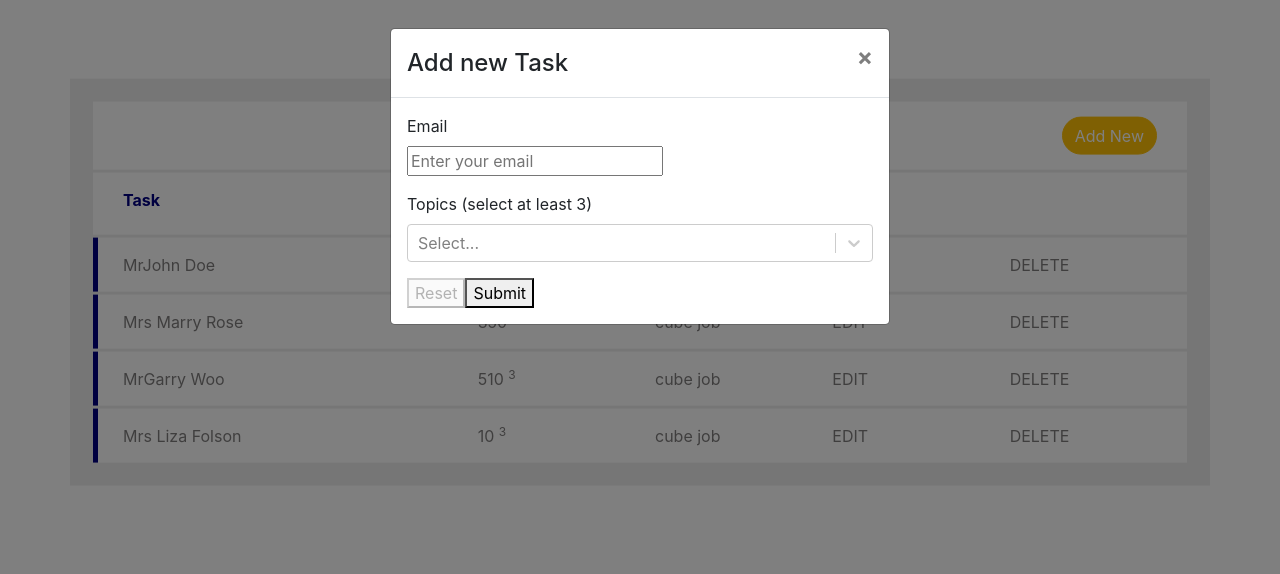
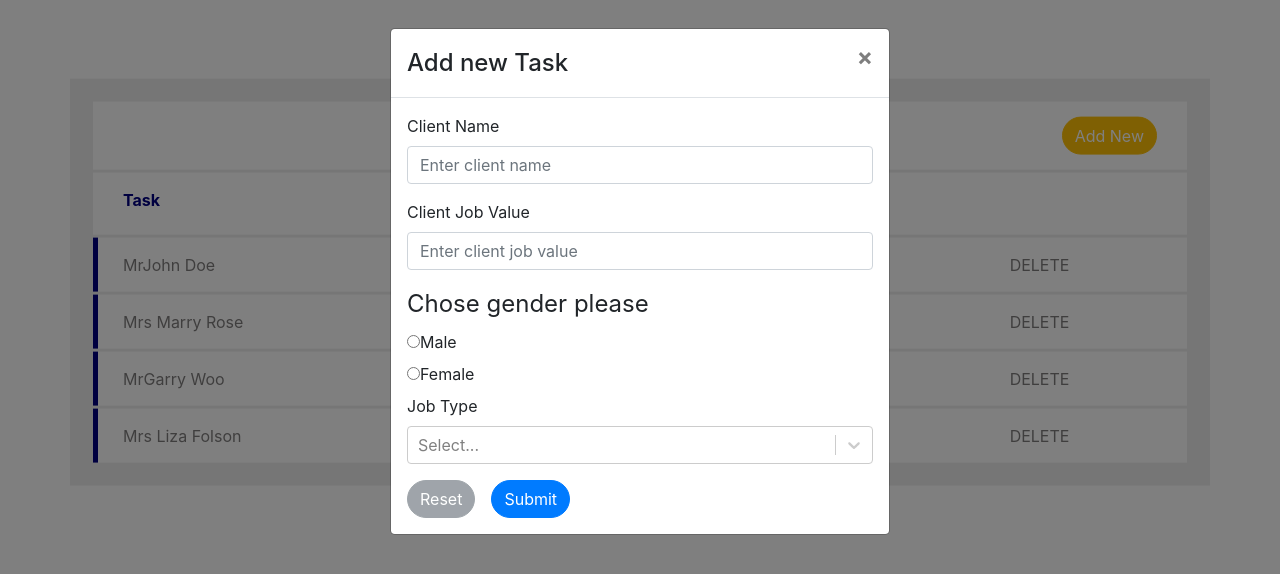
Before and after one commit to filkovskyi/task-manager, a React (Create React App) app: page / in a window 1280 px wide. Both pictures are taken after a click on the button "Add New". Shown: the top 574 px of the page. Built offline with nearby package versions, Linux system fonts and the light colour scheme.

Commit message:
feature/redux -  add form - add validation

```diff
--- a/src/components/Task.js
+++ b/src/components/Task.js
@@ -5,14 +5,14 @@
     id,
     clientName,
     gender,
-    value,
+    clientValue,
     type
   } = task;
 
   return (
     <div className="task row">
       <div className="task-item col-md-4"> {gender === 'male' ? 'Mr':'Mrs '}{clientName} </div>
-      <div className="task-item col-md-2"> {value} <sup>3</sup></div>
+      <div className="task-item col-md-2"> {clientValue} <sup>3</sup></div>
       <div className="task-item col-md-2"> {type} </div>
       <div className="task-item col-md-2" onClick={() => editHandler(id)}> EDIT </div>
       <div className="task-item col-md-2" onClick={() => deleteHandler(id)}> DELETE </div>
--- a/src/components/TaskForm.js
+++ b/src/components/TaskForm.js
@@ -1,84 +1,215 @@
-import React from 'react';
-import { Formik } from 'formik';
-import Yup from 'yup';
-import VirtualizedSelect from 'react-virtualized-select';
+import React, {Component} from 'react';
+import {Formik, Field, Form, Fieldset} from 'formik';
+import {withFormik} from 'formik';
+import * as Yup from 'yup';
+import Select from 'react-select';
+import 'bootstrap/dist/css/bootstrap.css';
 
-import 'react-select/dist/react-select.css';
-import 'react-virtualized/styles.css';
-import 'react-virtualized-select/styles.css';
+const formikEnhancer = withFormik({
+  validationSchema: Yup.object().shape(
+    {
+      clientName: Yup.string().required('Please input client name'),
+      clientValue: Yup.number().required('Please input client job name'),
+      gender: Yup.string().required('Please choose gender'),
+      type: Yup.string().required('Please input client job type')
+    }
+  ),
 
-const task = {
-  id: '',
-  clientName: '',
-  gender: '',
-  value: '',
-  type: ''
-};
+  mapPropsToValues: props => ({
+    clientName: '',
+    clientValue: '',
+    gender: '',
+    type: ''
+  }),
 
-const imaginaryThings = [
-  { label: 'Thing 1', value: 1 },
-  { label: 'Thing 2', value: 2 },
-  { label: 'Thing 3', value: 3 },
-  { label: 'Thing 4', value: 4 },
-  { label: 'Thing 5', value: 5 },
-];
+  handleSubmit: (values, {setSubmitting}) => {
+    const payload = {
+      ...values,
+      type: values.type.value
+    };
 
-const TaskForm = (props) => {
+    console.log(payload)
+  }
+});
+
+const MyForm = props => {
   const {
     values,
     touched,
     errors,
+    handleChange,
+    handleBlur,
     dirty,
-    isSubmitting,
-    handleChange,
-    setFieldValue,
-    handleBlur,
     handleSubmit,
     handleReset,
+    setFieldValue,
+    setFieldTouched,
+    isSubmitting,
   } = props;
-
-  const _handleSelect = (selectChoice) => {
-    setFieldValue('imaginaryThingId', selectChoice.value);
-  };
-
-  return(
-    <form className="p-5" onSubmit={handleSubmit}>
-      <h1>Hello this is form!</h1>
+  return (
+    <form onSubmit={handleSubmit}>
       <div className="form-group">
-        <label>Imaginary Email</label>
-        <input name="email" type="text"
-               className={`form-control ${errors.email && touched.email && 'is-invalid'}`}
-               value={values.email}
-               onChange={handleChange}
-               onBlur={handleBlur} />
-        {errors.email && touched.email && <div className="invalid-feedback">{errors.email}</div>}
-      </div>
-      <div className="form-group">
-        <label>Imaginary Username</label>
-        <input name="username" type="text"
-               className={`form-control ${errors.username && touched.username && 'is-invalid'}`}
-               value={values.username}
-               onChange={handleChange}
-               onBlur={handleBlur} />
-        {errors.username && touched.username && <div className="invalid-feedback">{errors.username}</div>}
-      </div>
-      <div className="form-group">
-        <label>Imaginary Thing</label>
-        <VirtualizedSelect
-          name="imaginaryThingId"
-          value={values.imaginaryThingId}
-          options={imaginaryThings}
-          onChange={_handleSelect} />
-        <small className="form-text text-muted">
-          This is optional
-        </small>
+        <label htmlFor="clientName"> Client Name</label>
+        <input
+          className="form-control"
+          id="clientName"
+          placeholder="Enter client name"
+          type="text"
+          value={values.clientName}
+          onChange={handleChange}
+          onBlur={handleBlur}
+        />
+        {errors.clientName && touched.clientName && (<div className="text-danger">{errors.clientName}</div>)}
       </div>
 
-      <button type="submit" className="btn btn-outline-primary" disabled={isSubmitting}>
-        {isSubmitting ? 'WAIT PLIZ' : 'CLICK ME'}
+      <div className="form-group">
+        <label htmlFor="clientValue"> Client Job Value</label>
+        <input
+          className="form-control"
+          id="clientValue"
+          placeholder="Enter client job value"
+          type="number"
+          value={values.clientValue}
+          onChange={handleChange}
+          onBlur={handleBlur}
+        />
+        {errors.clientValue && touched.clientValue && (<div className="text-danger">{errors.clientValue}</div>)}
+      </div>
+
+      <RadioButtonGroup
+        id="gender"
+        label="Chose gender please"
+        value={values.gender}
+        error={errors.gender}
+        touched={touched.gender}
+      >
+        <Field
+          component={RadioButton}
+          name="gender"
+          id="male"
+          label="Male"
+        />
+        <Field
+          component={RadioButton}
+          name="gender"
+          id="female"
+          label="Female"
+        />
+      </RadioButtonGroup>
+
+      <MySelect
+        name="type"
+        label="Job type"
+        value={values.type}
+        onChange={setFieldValue}
+        onBlur={setFieldTouched}
+        error={errors.type}
+        touched={touched.type}
+      />
+
+      <button
+        type="button"
+        className="btn btn-secondary btn-md mr-md-3"
+        onClick={handleReset}
+        disabled={!dirty || isSubmitting}
+      >
+        Reset
       </button>
+      <button className="btn btn-primary btn-md" type="submit" disabled={isSubmitting}>Submit</button>
     </form>
   );
 };
 
-export default TaskForm;
+const options_type = [
+  {value: 'cube job', label: 'Cube Job'},
+  {value: 'plain job', label: 'Plain Job'}
+];
+
+// Radio input
+const RadioButton = ({
+  field: { name, value, onChange, onBlur },
+  id,
+  label,
+  className,
+  ...props
+}) => {
+  return (
+    <div>
+      <input
+        name={name}
+        id={id}
+        type="radio"
+        value={id} // could be something else for output?
+        checked={id === value}
+        onChange={onChange}
+        onBlur={onBlur}
+        className={"radio-button"}
+        {...props}
+      />
+      <label htmlFor={id}>{label}</label>
+    </div>
+  );
+};
+
+// Radio group
+const RadioButtonGroup = ({
+  value,
+  error,
+  touched,
+  id,
+  label,
+  className,
+  children
+}) => {
+  const classes = (
+    "input-field",
+    {
+      "is-success": value || (!error && touched), // handle prefilled or user-filled
+      "is-error": !!error && touched
+    },
+    className
+  );
+
+  return (
+    <div className={classes}>
+      <fieldset>
+        <legend>{label}</legend>
+        {children}
+        {touched && <div className="text-danger">{error}</div>}
+      </fieldset>
+    </div>
+  );
+};
+
+// Custom select input
+class MySelect extends Component {
+  handleChange = value => {
+    this.props.onChange('type', value);
+  };
+
+  handleBlur = () => {
+    this.props.onBlur('type', true);
+  };
+
+  render() {
+    return (
+      <div className="form-group">
+        <label className="text-capitalize" htmlFor={this.props.name}>{this.props.label}</label>
+        <Select
+          id={this.props.name}
+          options={options_type}
+          multi={true}
+          onChange={this.handleChange}
+          onBlur={this.handleBlur}
+          value={this.props.value}
+        />
+        {!!this.props.error &&
+        this.props.touched && (
+          <div className="text-danger">{this.props.error}</div>
+        )}
+      </div>
+    );
+  }
+}
+
+export const MyEnhancedForm = formikEnhancer(MyForm);
--- a/src/components/TaskList.js
+++ b/src/components/TaskList.js
@@ -1,141 +1,8 @@
 import React, {Component} from 'react';
 import {connect} from 'react-redux'
 import {Modal, Button} from 'react-bootstrap';
-import {Formik, Field, Form, Fieldset} from 'formik';
-
-import { withFormik } from 'formik';
-import * as Yup from 'yup';
-import Select from 'react-select';
-
 import Task from './Task';
-
-const formikEnhancer = withFormik({
-  validationSchema: Yup.object().shape({
-    email: Yup.string()
-      .email('Invalid email address')
-      .required('Email is required!'),
-    topics: Yup.array()
-      .min(3, 'Pick at least 3 tags')
-      .of(
-        Yup.object().shape({
-          label: Yup.string().required(),
-          value: Yup.string().required(),
-        })
-      ),
-  }),
-  mapPropsToValues: props => ({
-    email: '',
-    topics: [],
-  }),
-  handleSubmit: (values, { setSubmitting }) => {
-    const payload = {
-      ...values,
-      topics: values.topics.map(t => t.value),
-    };
-    setTimeout(() => {
-      alert(JSON.stringify(payload, null, 2));
-      setSubmitting(false);
-    }, 1000);
-  },
-  displayName: 'MyForm',
-});
-
-const MyForm = props => {
-  const {
-    values,
-    touched,
-    dirty,
-    errors,
-    handleChange,
-    handleBlur,
-    handleSubmit,
-    handleReset,
-    setFieldValue,
-    setFieldTouched,
-    isSubmitting,
-  } = props;
-  return (
-    <form onSubmit={handleSubmit}>
-      <label htmlFor="email" style={{ display: 'block' }}>
-        Email
-      </label>
-      <input
-        id="email"
-        placeholder="Enter your email"
-        type="email"
-        value={values.email}
-        onChange={handleChange}
-        onBlur={handleBlur}
-      />
-      {errors.email &&
-      touched.email && (
-        <div style={{ color: 'red', marginTop: '.5rem' }}>{errors.email}</div>
-      )}
-      <MySelect
-        value={values.topics}
-        onChange={setFieldValue}
-        onBlur={setFieldTouched}
-        error={errors.topics}
-        touched={touched.topics}
-      />
-      <button
-        type="button"
-        className="outline"
-        onClick={handleReset}
-        disabled={!dirty || isSubmitting}
-      >
-        Reset
-      </button>
-      <button type="submit" disabled={isSubmitting}>
-        Submit
-      </button>
-    </form>
-  );
-};
-
-const options = [
-  { value: 'Food', label: 'Food' },
-  { value: 'Being Fabulous', label: 'Being Fabulous' },
-  { value: 'Ken Wheeler', label: 'Ken Wheeler' },
-  { value: 'ReasonML', label: 'ReasonML' },
-  { value: 'Unicorns', label: 'Unicorns' },
-  { value: 'Kittens', label: 'Kittens' },
-];
-
-
-class MySelect extends Component {
-  handleChange = value => {
-    // this is going to call setFieldValue and manually update values.topcis
-    this.props.onChange('topics', value);
-  };
-
-  handleBlur = () => {
-    // this is going to call setFieldTouched and manually update touched.topcis
-    this.props.onBlur('topics', true);
-  };
-
-  render() {
-    return (
-      <div style={{ margin: '1rem 0' }}>
-        <label htmlFor="color">Topics (select at least 3) </label>
-        <Select
-          id="color"
-          options={options}
-          multi={true}
-          onChange={this.handleChange}
-          onBlur={this.handleBlur}
-          value={this.props.value}
-        />
-        {!!this.props.error &&
-        this.props.touched && (
-          <div style={{ color: 'red', marginTop: '.5rem' }}>{this.props.error}</div>
-        )}
-      </div>
-    );
-  }
-}
-
-const MyEnhancedForm = formikEnhancer(MyForm);
+import {MyEnhancedForm} from './TaskForm';
 
 class TaskList extends Component {
   constructor(props) {
```
Also changed, not shown: public/tasklist.json (+4 -4 lines).
